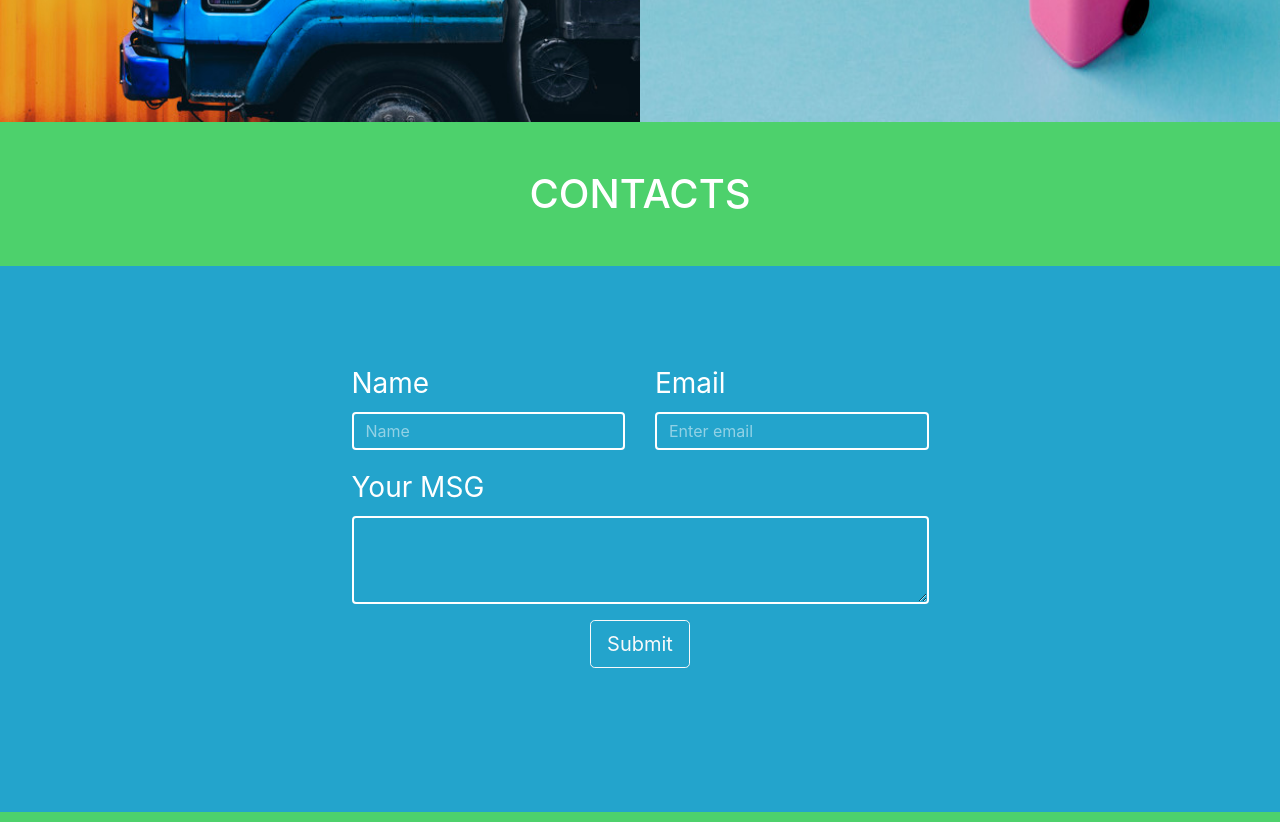
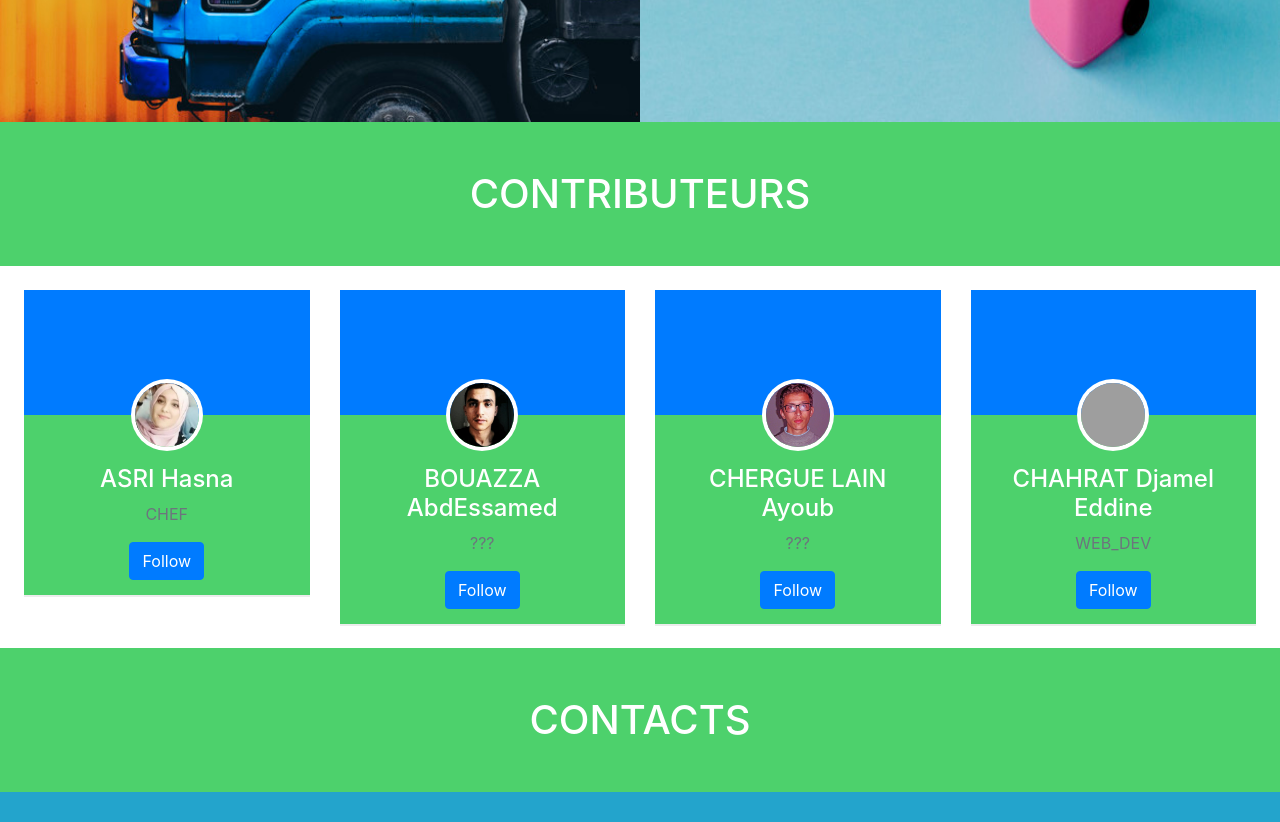
Before and after one commit to djamel2288/green_go, a plain HTML site: page index.html in a window 1280 px wide. Shown: the part 1470-2292 px from the top of the page. Drawn offline with nearby package versions, Linux system fonts and the light colour scheme; grey boxes are pictures that could not be loaded.

Commit message:
bismiallah

```diff
--- a/index.html
+++ b/index.html
@@ -15,6 +15,9 @@
     <script src="https://ajax.googleapis.com/ajax/libs/jquery/3.4.1/jquery.min.js"></script>
     <script src="https://cdn.jsdelivr.net/npm/popper.js@1.16.0/dist/umd/popper.min.js"></script>
     <script src="https://stackpath.bootstrapcdn.com/bootstrap/4.4.1/js/bootstrap.min.js"></script>
+
+
+
 
 </head>
 <body style="background-color: #23a4cc">
@@ -3842,6 +3845,82 @@
 
     </div>
     <!-- Login_AS_end -->
+
+    <!-- Contributeurs -->
+    <div class="log" style="background-color: #4dd16c">
+        <h1 class="h_grugs text-center text-white py-5 m-0">CONTRIBUTEURS</h1>
+    </div>
+
+    <!---->
+    <div class="row bootstrap snippets bg-white px-4" >
+        <div class="col-md-3 mt-4">
+            <div class="panel widget">
+                <div class="widget-header bg-primary"></div>
+                <div class="widget-body text-center " style="background-color: #4dd16c">
+                    <img alt="Profile Picture" class=" img-circle widget-img img-border-light " src="assets/avatar/hsn.jpg">
+                    <h4 class="mar-no">ASRI Hasna</h4>
+                    <p class="text-muted mar-btm">CHEF</p>
+
+                    <div class="pad-ver">
+                        <button class="btn btn-primary">Follow</button>
+
+                    </div>
+                </div>
+            </div>
+        </div>
+
+        <div class="col-md-3 mt-4">
+            <div class="panel widget">
+                <div class="widget-header bg-primary"></div>
+                <div class="widget-body text-center " style="background-color: #4dd16c">
+                    <img alt="Profile Picture" class=" img-circle widget-img img-border-light " src="assets/avatar/abdsmd.jpg">
+                    <h4 class="mar-no">BOUAZZA AbdEssamed</h4>
+                    <p class="text-muted mar-btm">???</p>
+
+                    <div class="pad-ver">
+                        <button class="btn btn-primary">Follow</button>
+
+                    </div>
+                </div>
+            </div>
+        </div>
+        <div class="col-md-3 mt-4">
+            <div class="panel widget">
+                <div class="widget-header bg-primary"></div>
+                <div class="widget-body text-center " style="background-color: #4dd16c">
+                    <img alt="Profile Picture" class=" img-circle widget-img img-border-light " src="assets/avatar/ayb.jpg">
+                    <h4 class="mar-no">CHERGUE LAIN Ayoub</h4>
+                    <p class="text-muted mar-btm">???</p>
+
+                    <div class="pad-ver">
+                        <button class="btn btn-primary">Follow</button>
+
+                    </div>
+                </div>
+            </div>
+        </div>
+        <div class="col-md-3 mt-4">
+            <div class="panel widget">
+                <div class="widget-header bg-primary"></div>
+                <div class="widget-body text-center " style="background-color: #4dd16c">
+                    <img alt="Profile Picture" class=" img-circle widget-img img-border-light " src="assets/avatar/djam.JPG">
+                    <h4 class="mar-no">CHAHRAT Djamel Eddine</h4>
+                    <p class="text-muted mar-btm">WEB_DEV</p>
+
+                    <div class="pad-ver">
+                        <button class="btn btn-primary">Follow</button>
+
+                    </div>
+                </div>
+            </div>
+        </div>
+
+    </div>
+
+        <!---->
+
+    <!-- Contributeurs_end -->
+
 
     <!-- Contact_content -->
     <div class="log" style="background-color: #4dd16c">
--- a/style/home.css
+++ b/style/home.css
@@ -154,3 +154,49 @@ input::placeholder {
 .us_contact{
     background:#4dd16c;
 }
+
+/***************************/
+/* contrubuteur */
+.panel {
+    box-shadow: 0 2px 0 rgba(0,0,0,0.075);
+    border-radius: 0;
+    border: 0;
+    margin-bottom: 24px;
+}
+
+.widget-header {
+    padding: 15px 15px 50px 15px;
+    min-height: 125px;
+    position: relative;
+    overflow: hidden;
+}
+
+.widget-body {
+    padding: 50px 15px 15px;
+    position: relative;
+}
+.panel-body {
+    padding: 25px 20px;
+}
+.pad-all {
+    padding: 15px;
+}
+.widget-img {
+    position: absolute;
+    width: 64px;
+    height: 64px;
+    left: 50%;
+    margin-left: -32px;
+    top: -32px;
+}
+.img-border-light {
+    box-shadow: 0 0 0 4px #fff;
+}
+
+.img-circle {
+    border-radius: 50%;
+}
+
+.mar-no{
+    color: white;
+}
```
Also changed, not shown: assets/avatar/abdsmd.jpg (added), assets/avatar/ayb.jpg (added), assets/avatar/hsn.jpg (added), 1 other file.
